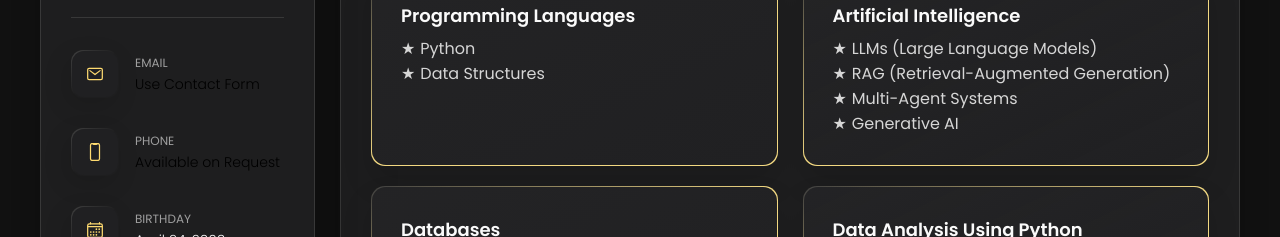
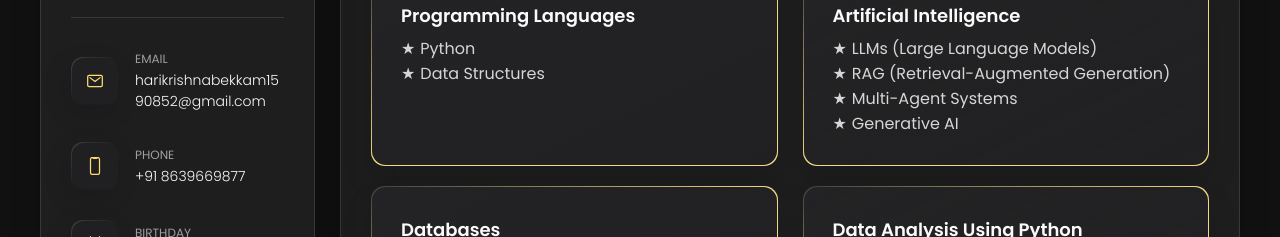
Before and after one commit to HariKrishna070/portfolio, a React (Vite) app: page / in a window 1280 px wide. Shown: the part 413-650 px from the top of the page. Built offline with nearby package versions, Linux system fonts and the light colour scheme; no server answers; what groq-sdk would draw is missing.

Commit message:
revert: restore email and phone to sidebar UI

```diff
--- a/src/components/Sidebar.jsx
+++ b/src/components/Sidebar.jsx
@@ -31,9 +31,14 @@ function Sidebar({ isOpen, onToggle }) {
             </div>
             <div className="contact-info">
               <p className="contact-title">Email</p>
-              <p className="contact-link" style={{ color: 'inherit' }}>
-                Use Contact Form
-              </p>
+              {/* word-break so the long address wraps cleanly on all screens */}
+              <a
+                href="mailto:harikrishnabekkam1590852@gmail.com"
+                className="contact-link"
+                style={{ wordBreak: 'break-all' }}
+              >
+                harikrishnabekkam1590852@gmail.com
+              </a>
             </div>
           </li>
 
@@ -44,9 +49,7 @@ function Sidebar({ isOpen, onToggle }) {
             </div>
             <div className="contact-info">
               <p className="contact-title">Phone</p>
-              <p className="contact-link" style={{ color: 'inherit' }}>
-                Available on Request
-              </p>
+              <a href="tel:+918639669877" className="contact-link">+91 8639669877</a>
             </div>
           </li>
 
```
